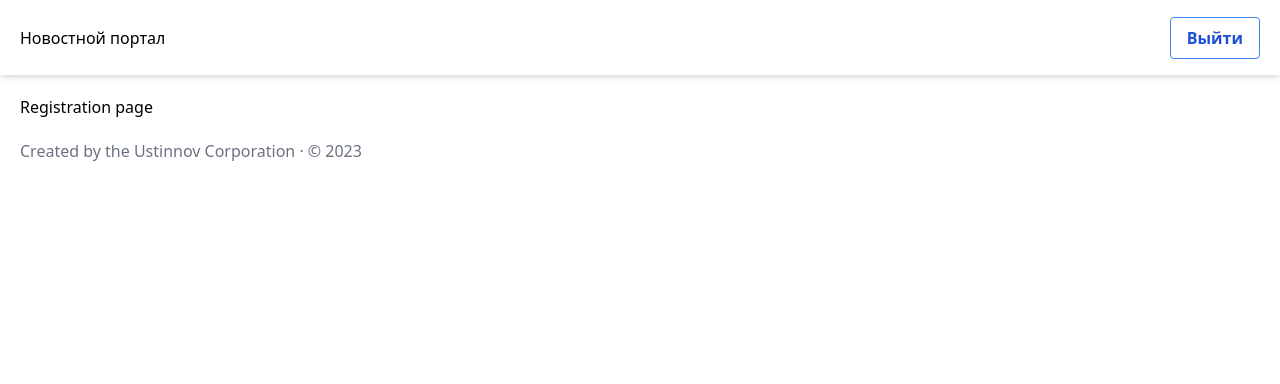
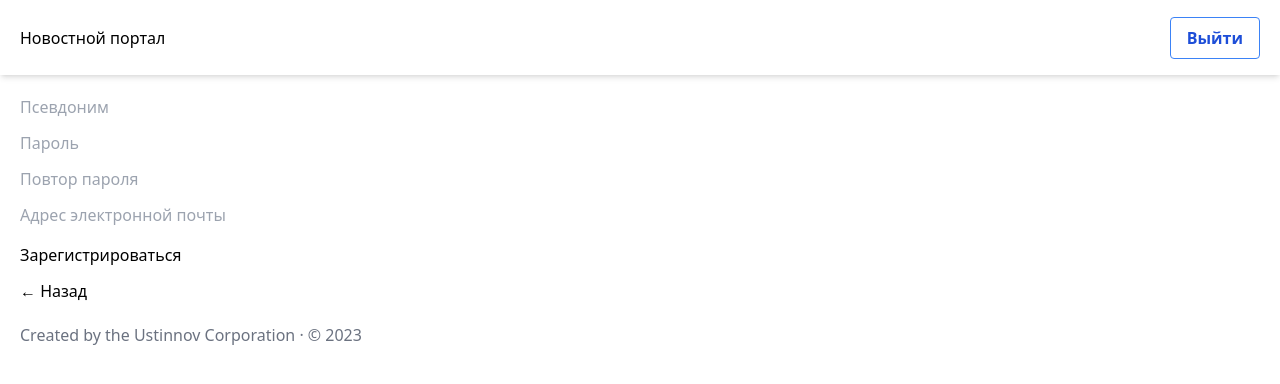
Before and after one commit to mianger22/article_pipeline, a React (Create React App) app: page /registration in a window 1280 px wide. Shown: the top 384 px of the page. Built offline with nearby package versions, Linux system fonts and the light colour scheme.

Commit message:
added forms authentification

```diff
--- a/src/pages/Authorization.tsx
+++ b/src/pages/Authorization.tsx
@@ -1,5 +1,97 @@
+import { Formik } from "formik";
+import { Link, useNavigate, useLocation } from "react-router-dom";
+import { useEffect } from 'react';
+
+type ErrorsAuthorizationTypes = {
+  login?: string;
+  password?: string;
+}
+
+// type DefaultFormValuesType = {
+//   login: string, email: string, password: string, repeat_password: string
+// }
+
 export default function Authorization() {
+  const navigate = useNavigate();
+  const location = useLocation().pathname;
+
+  useEffect(() => {
+    if (localStorage.getItem('authToken') && location === "/authorization") {
+      // редиректим на главную
+      navigate('/');
+    }
+  })
+
   return (
-    <>Authorization page</>
+    <>
+      <Formik
+        initialValues={{ login: '', password: '', repeat_password: '', email: '' }}
+        validate={() => {
+          const errors: ErrorsAuthorizationTypes = {};
+
+          // тут сравнивать values со значениями с сервера: если они не совпадают, выдавать ошибку
+
+          return errors;
+        }}
+        onSubmit={(values, { setSubmitting }) => {
+          setTimeout(() => {
+            alert(JSON.stringify(values, null, 2));
+            setSubmitting(false);
+          }, 400);
+
+          localStorage.setItem("authToken", "authToken");
+
+          // редиректим на главную
+          navigate('/');
+        }}
+      >
+        {({
+          values,
+          errors,
+          touched,
+          handleChange,
+          handleBlur,
+          handleSubmit,
+          isSubmitting,
+        }) => (
+          <form onSubmit={handleSubmit}>
+            <div className="mb-3">
+              <input
+                type="text"
+                name="login"
+                onChange={handleChange}
+                onBlur={handleBlur}
+                value={values.login}
+                placeholder='Псевдоним'
+                className="form-control"
+              />
+              {errors.login && touched.login && errors.login}
+            </div>
+            <div className="mb-3">
+              <input
+                type="password"
+                name="password"
+                onChange={handleChange}
+                onBlur={handleBlur}
+                value={values.password}
+                placeholder='Пароль'
+                className="form-control"
+              />
+              {errors.password && touched.password && errors.password}
+            </div>
+
+            <div className='mt-4'>
+              <button type="submit" disabled={isSubmitting} className="btn btn-dark">
+                Войти
+              </button>
+            </div>
+          </form>
+        )}
+      </Formik>
+
+      <div className='mt-3'>
+        <Link to="/registration">Регистрация</Link>
+      </div>
+    </>
   );
 }
--- a/src/pages/Registration.tsx
+++ b/src/pages/Registration.tsx
@@ -1,5 +1,130 @@
+import { Formik } from 'formik';
+import { Link, useNavigate, useLocation } from 'react-router-dom';
+import { useEffect } from 'react';
+
+type ErrorsRegistrationTypes = {
+  login?: string;
+  email?: string;
+  password?: string;
+  repeat_password?: string;
+}
+
+// type DefaultFormValuesType = {
+//   login: string, email: string, password: string, repeat_password: string
+// }
+
 export default function Registration() {
+  const navigate = useNavigate();
+  const location = useLocation().pathname;
+
+  useEffect(() => {
+    if (localStorage.getItem('authToken') && location === "/registration") {
+      // редиректим на главную
+      navigate('/');
+    }
+  })
+
   return (
-    <>Registration page</>
+    <>
+      <Formik
+        initialValues={{ login: '', password: '', repeat_password: '', email: '' }}
+        validate={values=> {
+          const errors: ErrorsRegistrationTypes = {};
+
+          if (!values.email) {
+            errors.email = 'Обязательно для заполнения';
+          } else if (
+            !/^[A-Z0-9._%+-]+@[A-Z0-9.-]+\.[A-Z]{2,}$/i.test(values.email)
+          ) {
+            errors.email = 'Некорректный email';
+          }
+
+          return errors;
+        }}
+        onSubmit={(values, { setSubmitting }) => {
+          setTimeout(() => {
+            alert(JSON.stringify(values, null, 2));
+            setSubmitting(false);
+          }, 400);
+
+          localStorage.setItem("authToken", "authToken");
+
+          // редиректим на главную
+          navigate('/');
+        }}
+      >
+        {({
+          values,
+          errors,
+          touched,
+          handleChange,
+          handleBlur,
+          handleSubmit,
+          isSubmitting,
+          /* and other goodies */
+        }) => (
+          <form onSubmit={handleSubmit}>
+              <div className="mb-3">
+                <input
+                  type="text"
+                  name="login"
+                  onChange={handleChange}
+                  onBlur={handleBlur}
+                  value={values.login}
+                  placeholder='Псевдоним'
+                  className="form-control"
+                />
+                {errors.login && touched.login && errors.login}
+              </div>
+              <div className="mb-3">
+                <input
+                  type="password"
+                  name="password"
+                  onChange={handleChange}
+                  onBlur={handleBlur}
+                  value={values.password}
+                  placeholder='Пароль'
+                  className="form-control"
+                />
+                {errors.password && touched.password && errors.password}
+              </div>
+              <div className="mb-3">
+                <input
+                  type="password"
+                  name="repeat_password"
+                  onChange={handleChange}
+                  onBlur={handleBlur}
+                  value={values.repeat_password}
+                  placeholder='Повтор пароля'
+                  className="form-control"
+                />
+                {errors.repeat_password && touched.repeat_password && errors.repeat_password}
+              </div>
+              <div className="mb-3">
+                <input
+                  type="email"
+                  name="email"
+                  onChange={handleChange}
+                  onBlur={handleBlur}
+                  value={values.email}
+                  placeholder='Адрес электронной почты'
+                  className="form-control"
+                />
+                {errors.email && touched.email && errors.email}
+              </div>
+
+              <div className='mt-4'>
+                <button type="submit" disabled={isSubmitting} className="btn btn-dark">
+                  Зарегистрироваться
+                </button>
+              </div>
+          </form>
+        )}
+      </Formik>
+
+      <div className='mt-3'>
+        <Link to="/authorization">← Назад</Link>
+      </div>
+    </>
   );
 }
```
Also changed, not shown: src/types/CommonTypes.tsx (added).
